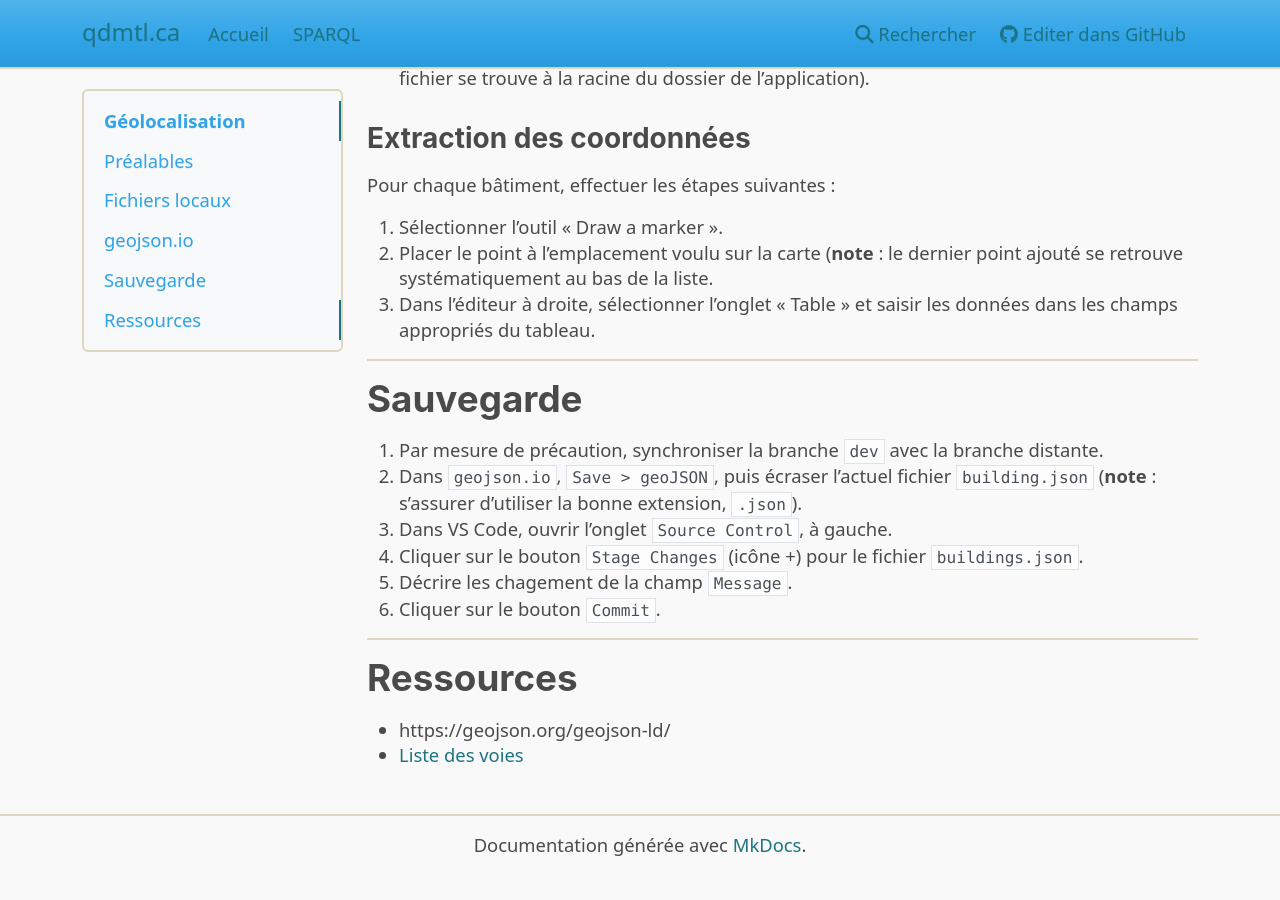
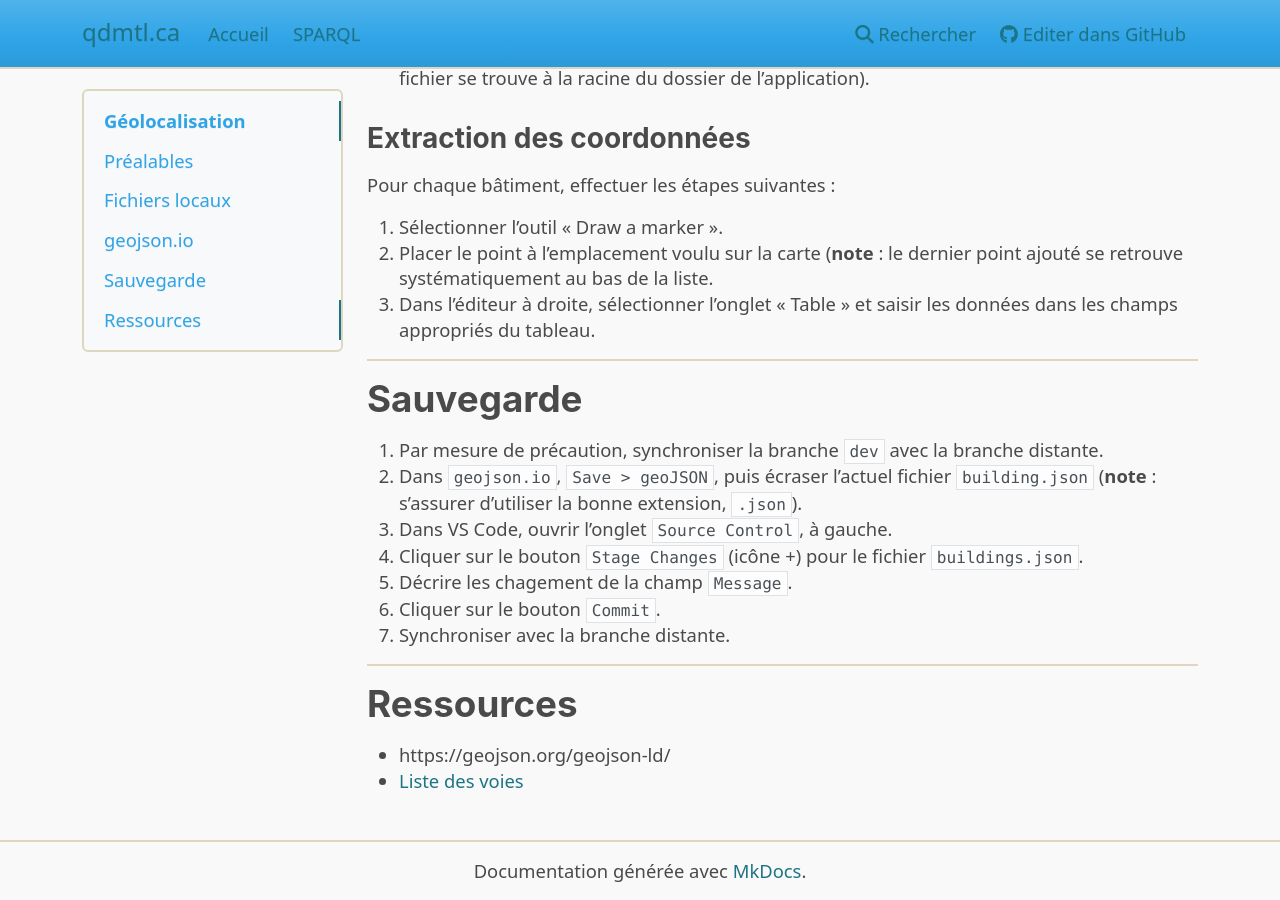
Before and after one commit to qdmtl/qdmtl-www, an MkDocs documentation site: the page built from docs/protocole.md, in a window 1280 px wide and 900 px high, scrolled down 1560 px. Built offline with MkDocs 1.6.1, drawn with Linux system fonts in a browser that asks for light colours; nearby versions of some CDN libraries; before the commit the page ends 2434 px from its top, so only the background shows below that.

Commit message:
Section sauvegarde : ajout du point 7 (oubli)

```diff
--- a/docs/protocole.md
+++ b/docs/protocole.md
@@ -79,6 +79,7 @@ Pour chaque bâtiment, effectuer les étapes suivantes :
 1. Cliquer sur le bouton `Stage Changes` (icône +) pour le fichier `buildings.json`.
 1. Décrire les chagement de la champ `Message`.
 1. Cliquer sur le bouton `Commit`.
+1. Synchroniser avec la branche distante.
 
 ## Ressources
 
```
